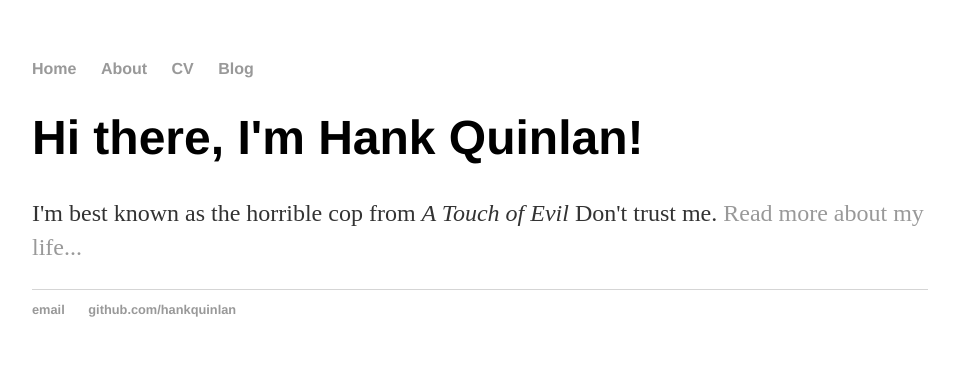
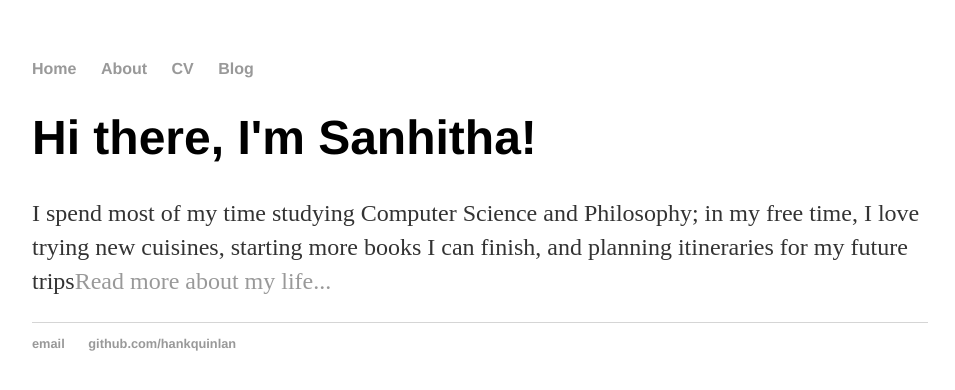
Before and after one commit to sanhithac/sanhithac.github.io, a Jekyll site: the page built from index.html, in a window 1280 px wide. Shown: the top 390 px of the page, without its empty margins (160-1115 px from the left). Built offline with Jekyll 4.4.1, drawn with Linux system fonts in a browser that asks for light colours.

Commit message:
Update index.html

```diff
--- a/index.html
+++ b/index.html
@@ -1,8 +1,8 @@
 ---
 layout: default
-title: Hank Quinlan, Horrible Cop
+title: Sanhitha Cherukupally
 ---
 <div class="blurb">
-	<h1>Hi there, I'm Hank Quinlan!</h1>
-	<p>I'm best known as the horrible cop from <em>A Touch of Evil</em> Don't trust me. <a href="/about">Read more about my life...</a></p>
+	<h1>Hi there, I'm Sanhitha!</h1>
+	<p>I spend most of my time studying Computer Science and Philosophy; in my free time, I love trying new cuisines, starting more books I can finish, and planning itineraries for my future trips<a href="/about">Read more about my life...</a></p>
 </div><!-- /.blurb -->
```
